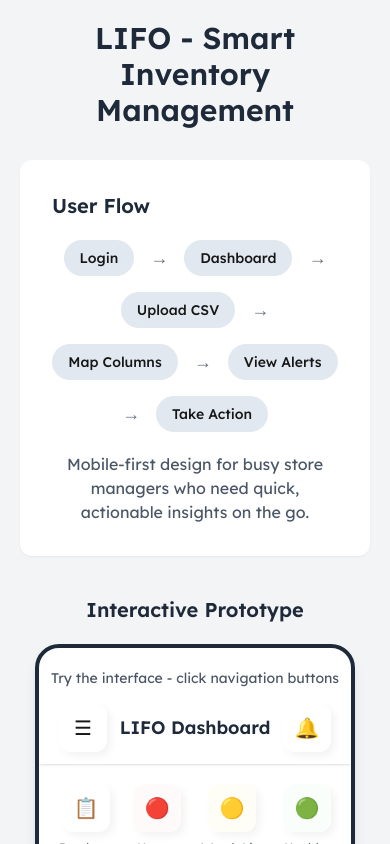
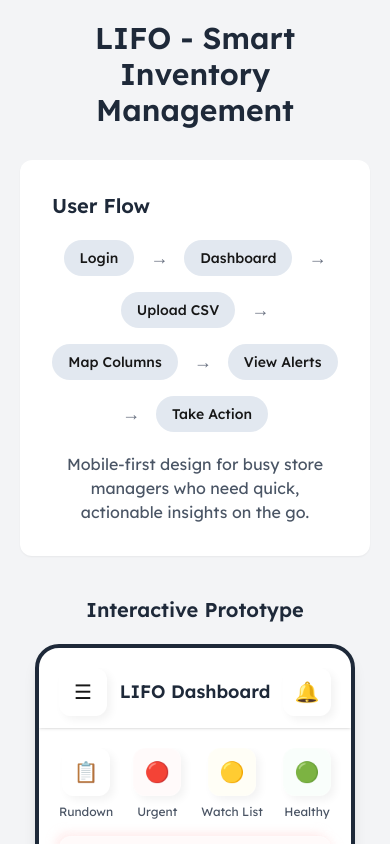
Before and after one commit to seano424/lifo-wireframes, a Next.js app: page / in a window 390 px wide. Shown: the top 844 px of the page. Built offline with nearby package versions, Linux system fonts and the light colour scheme; a web font is replaced by a local one.

Commit message:
Refactor LifeDashboard and PhoneFrame components: remove unused title prop from PhoneFrame, adjust text formatting for improved readability, and ensure consistent spacing in displayed content.

```diff
--- a/components/LifeDashboard.tsx
+++ b/components/LifeDashboard.tsx
@@ -121,7 +121,6 @@ const LifoDashboard = () => {
             Interactive Prototype
           </h2>
           <PhoneFrame
-            title="Try the interface - click navigation buttons"
             activeScreen={activeScreen}
             onNavigate={setActiveScreen}
           >
@@ -148,7 +147,8 @@ const LifoDashboard = () => {
               </h3>
               <p className="text-gray-600 text-sm">
                 Not just data display - every screen suggests concrete actions:
-                &quot;50% OFF&quot;, &quot;DONATE&quot;, &quot;MOVE TO FRONT&quot;.
+                &quot;50% OFF&quot;, &quot;DONATE&quot;, &quot;MOVE TO
+                FRONT&quot;.
               </p>
             </div>
             <div>
@@ -165,8 +165,8 @@ const LifoDashboard = () => {
                 Flexible Data Import
               </h3>
               <p className="text-gray-600 text-sm">
-                Smart column mapping means stores don&apos;t need to change their
-                existing spreadsheet workflow.
+                Smart column mapping means stores don&apos;t need to change
+                their existing spreadsheet workflow.
               </p>
             </div>
           </div>
--- a/components/layout/PhoneFrame.tsx
+++ b/components/layout/PhoneFrame.tsx
@@ -3,19 +3,16 @@ import { BottomNavigation } from './BottomNavigation'
 
 interface PhoneFrameProps {
   children: React.ReactNode
-  title: string
   activeScreen: string
   onNavigate: (key: string) => void
 }
 
 export const PhoneFrame: React.FC<PhoneFrameProps> = ({
   children,
-  title,
   activeScreen,
   onNavigate,
 }) => (
   <div className="w-80 h-[600px] bg-white border-4 border-gray-800 rounded-3xl py-5 shadow-lg relative mx-auto flex flex-col overflow-hidden">
-    <div className="text-center text-gray-600 mb-4 text-sm">{title}</div>
     <div className="flex-1 overflow-y-auto scrollbar-thin scrollbar-thumb-gray-300/0 scrollbar-track-gray-100/0 pb-16">
       {children}
     </div>
```
